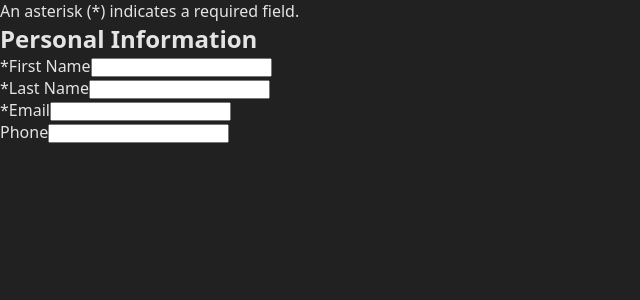
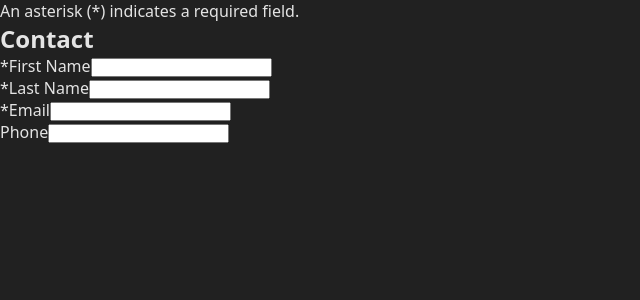
Before and after one commit to hsno68/cv-app, a React (Vite) app: page / in a window 1280 px wide. Shown: the top 300 px of the page, without its empty margins (0-640 px from the left). Built offline with nearby package versions, Linux system fonts and the light colour scheme.

Commit message:
Rename for clarity
This section is moreso contact info rather
than personal info.

```diff
--- a/src/Form.jsx
+++ b/src/Form.jsx
@@ -1,10 +1,10 @@
 import { useState } from "react";
-import { personalInfoControls } from "./props.js";
+import { contactControls } from "./props.js";
 import FormControl from "./FormControl.jsx";
 
 export default function Form() {
   const [formData, setFormData] = useState(
-    personalInfoControls.reduce((formDataObject, { id }) => {
+    contactControls.reduce((formDataObject, { id }) => {
       formDataObject[id] = "";
       return formDataObject;
     }, {})
@@ -18,9 +18,9 @@ export default function Form() {
     <>
       <p id="form-instructions">An asterisk (*) indicates a required field.</p>
       <form aria-labelledby="form-instructions">
-        <div aria-labelledby="personal-info-heading">
-          <h2 id="personal-info-heading">Personal Information</h2>
-          {personalInfoControls.map(
+        <div aria-labelledby="contact-heading">
+          <h2 id="contact-heading">Contact</h2>
+          {contactControls.map(
             ({ type, label, id, required, ...attributes }, index) => (
               <FormControl
                 key={index}
--- a/src/props.js
+++ b/src/props.js
@@ -1,4 +1,4 @@
-export const personalInfoControls = [
+export const contactControls = [
   { type: "text", label: "First Name", id: "firstName", required: true },
   { type: "text", label: "Last Name", id: "lastName", required: true },
   { type: "email", label: "Email", id: "email", required: true },
```
Also changed, not shown: src/utility.js (line endings or trailing spaces).
